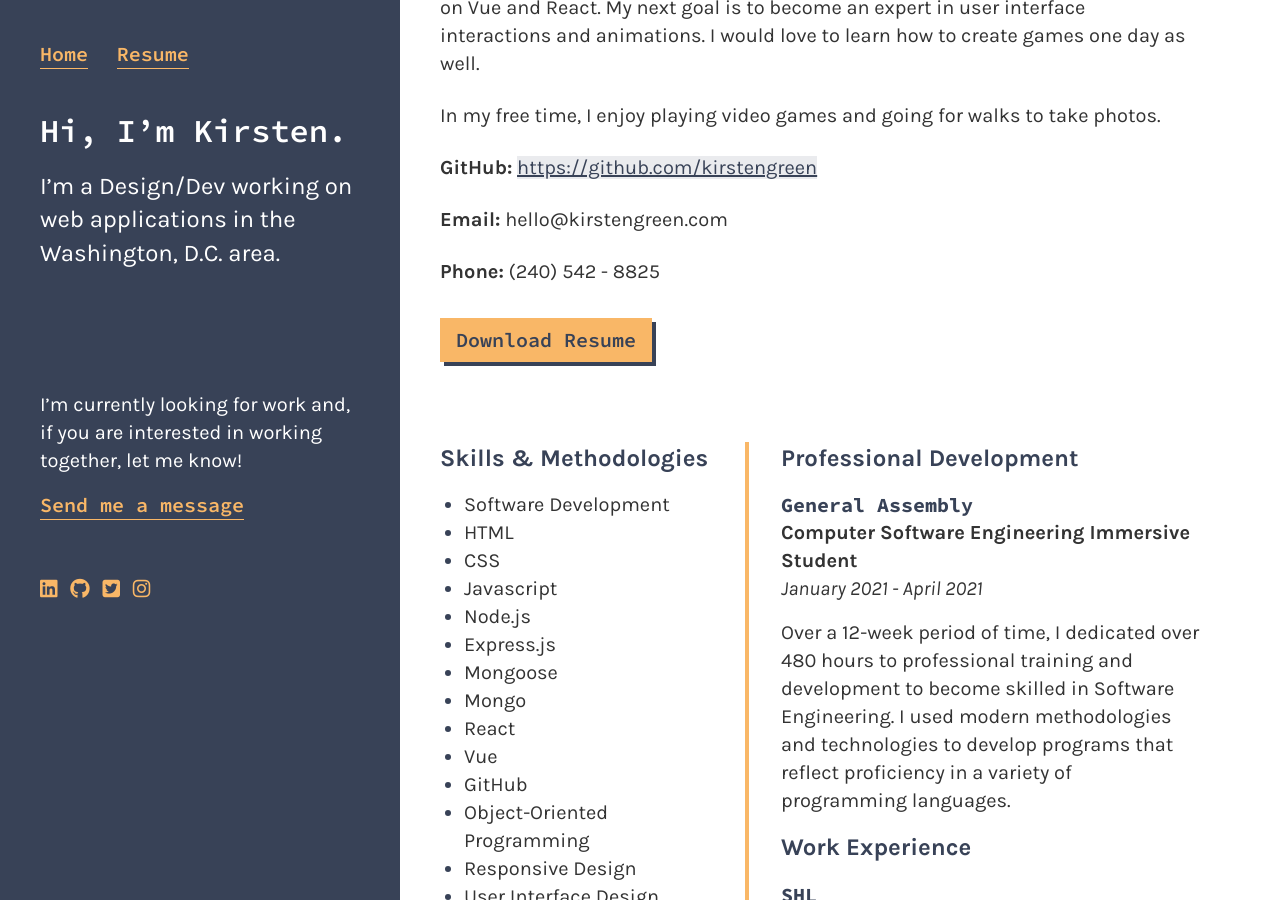
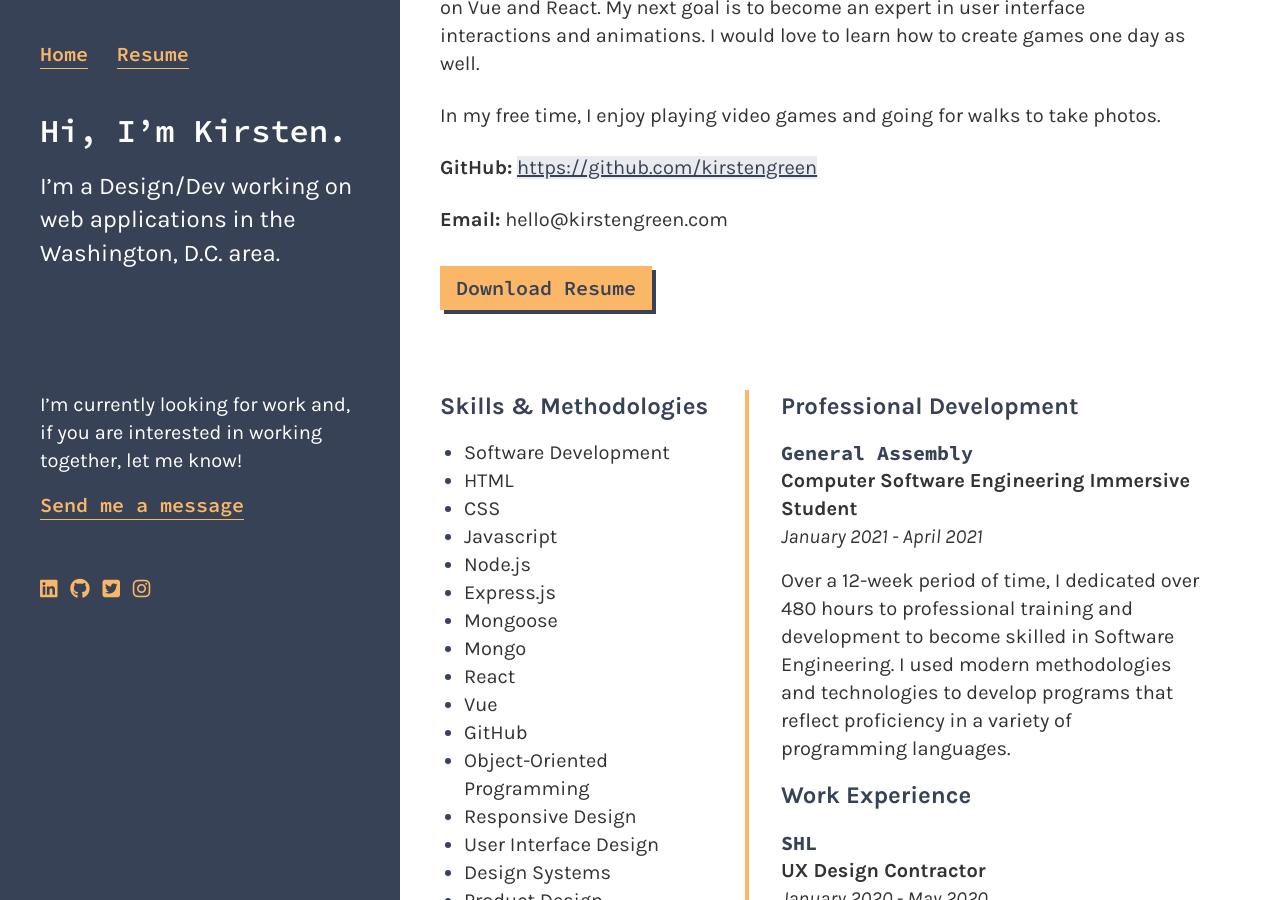
Before and after one commit to marcusrelacion/kirstengreen.com, a Jekyll site: the page built from resume.markdown, in a window 1280 px wide and 900 px high, scrolled down 715 px. Built offline with Jekyll 4.4.1, drawn with Linux system fonts in a browser that asks for light colours; nearby versions of some CDN libraries.

Commit message:
Updated Resume

```diff
--- a/resume.markdown
+++ b/resume.markdown
@@ -13,7 +13,7 @@ body: "\n![Kirsten Green](/uploads/icon2.jpg)\n\nI am a process-driven UI Develo
   an expert in user interface interactions and animations. I would love to learn how
   to create games one day as well.\n\nIn my free time, I enjoy playing video games
   and going for walks to take photos. \n\n**GitHub:** [https://github.com/kirstengreen](https://github.com/kirstengreen)\n\n**Email:**
-  hello@kirstengreen.com\n\n**Phone:** (240) 542 - 8825"
+  hello@kirstengreen.com"
 resume-file: "/uploads/kirsten-green_resume.pdf"
 resume-button-label: Download Resume
 sections:
```
